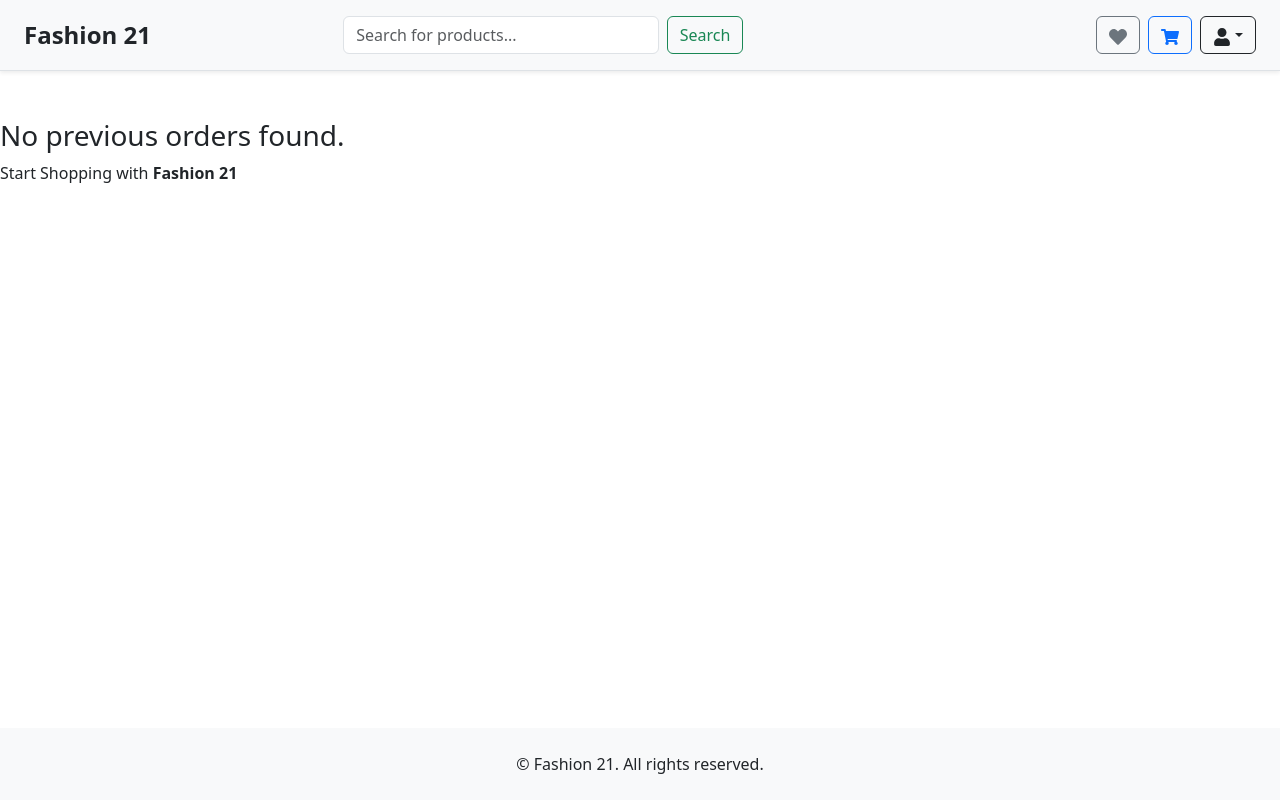
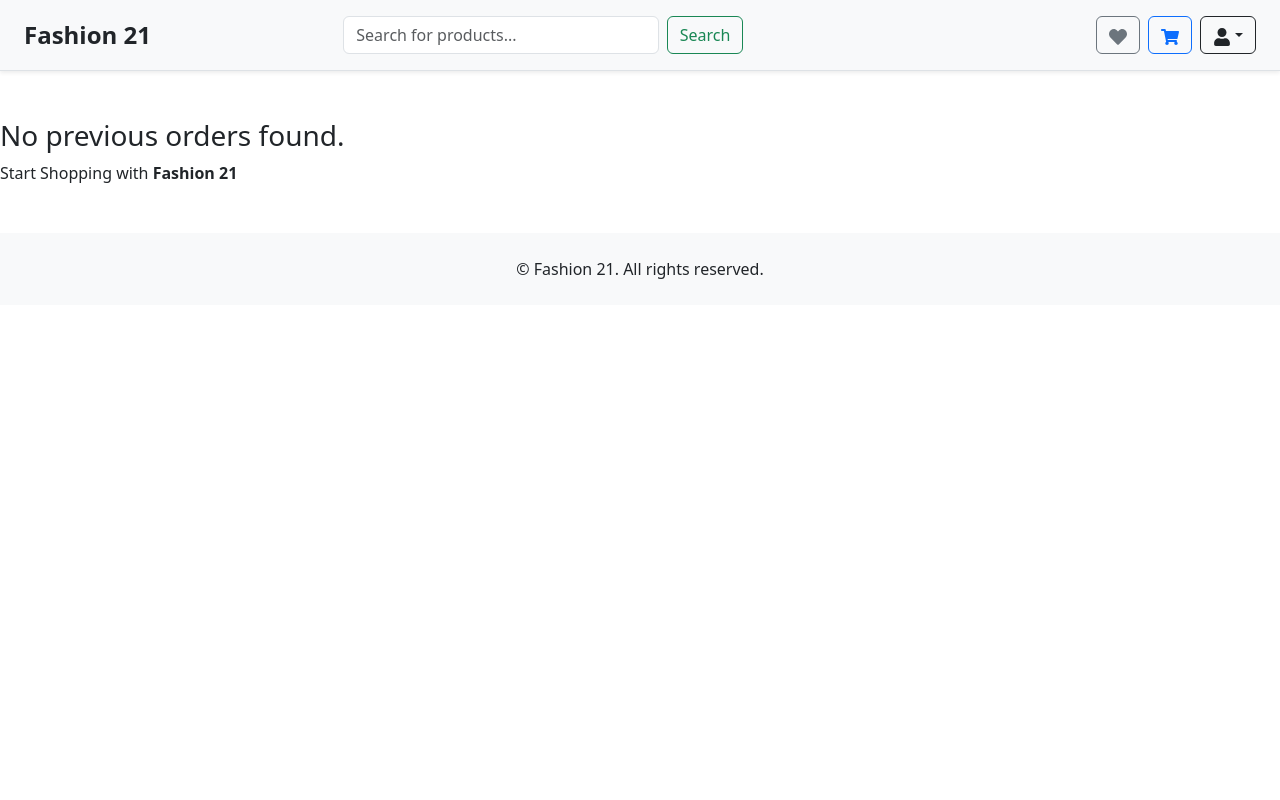
Before and after one commit to sumairahkanwal13/Ecommerce-app-frontend, a React (Create React App) app: page /orderHistory in a window 1280 px wide. Built offline with nearby package versions, Linux system fonts and the light colour scheme.

Commit message:
Chores: fixed the footer margin.

```diff
--- a/src/components/Footer.js
+++ b/src/components/Footer.js
@@ -1,7 +1,7 @@
 
 export default function Footer(){
     return(
-        <footer className="text-center bg-light py-4 fixed-bottom" style={{marginTop: "40px"}}>
+        <footer className="text-center bg-light py-4 mt-5">
             <p className="mb-0">&copy; Fashion 21. All rights reserved.</p>
         </footer>
     )
```
